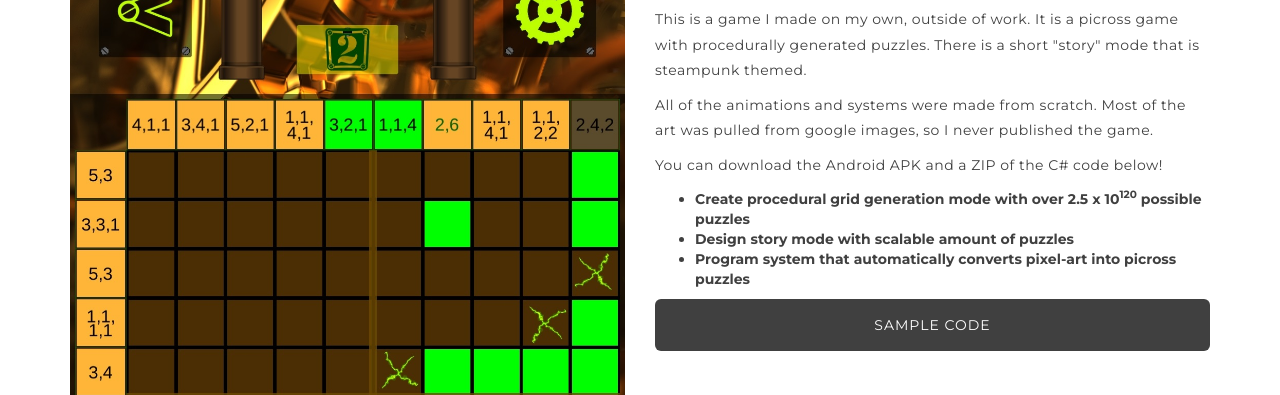
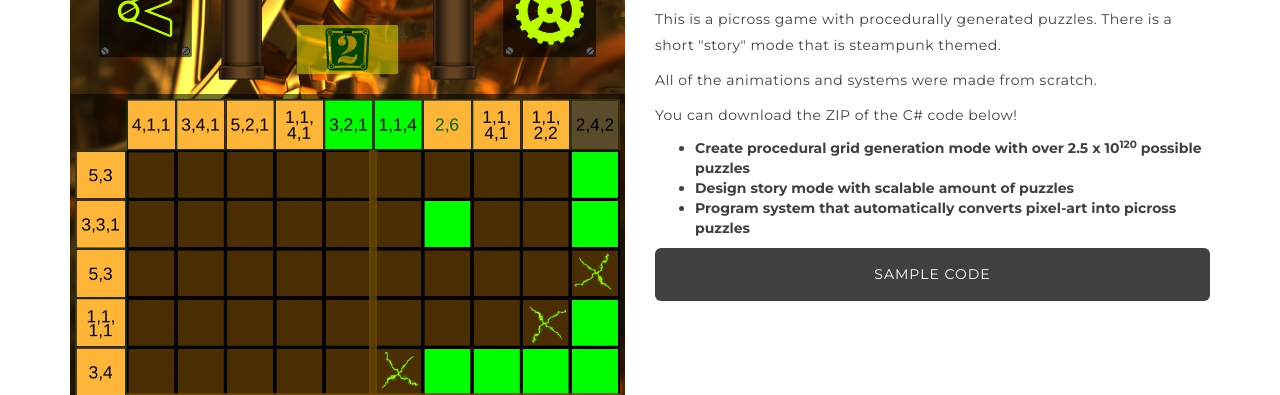
Before and after one commit to Matt-Childress/Matt-Childress.github.io, a plain HTML site: page picross.html in a window 1280 px wide. Shown: the part 705-1100 px from the top of the page. Drawn offline with nearby package versions, Linux system fonts and the light colour scheme.

Commit message:
remove apk references in picross text, add mod pages to ww hunter

```diff
--- a/picross.html
+++ b/picross.html
@@ -129,9 +129,9 @@
       </header>
 
 
-      <p>This is a game I made on my own, outside of work. It is a picross game with procedurally generated puzzles. There is a short "story" mode that is steampunk themed.</p>
-	  <p>All of the animations and systems were made from scratch. Most of the art was pulled from google images, so I never published the game.</p>
-	  <p>You can download the Android APK and a ZIP of the C# code below!</p>
+      <p>This is a picross game with procedurally generated puzzles. There is a short "story" mode that is steampunk themed.</p>
+	  <p>All of the animations and systems were made from scratch.</p>
+	  <p>You can download the ZIP of the C# code below!</p>
         <ul>
           <li><strong>Create procedural grid generation mode with over 2.5 x 10<sup>120</sup> possible puzzles</strong></li>
           <li><strong>Design story mode with scalable amount of puzzles</strong></li>
```
Also changed, not shown: ckproject.html (+3 -0 lines).
